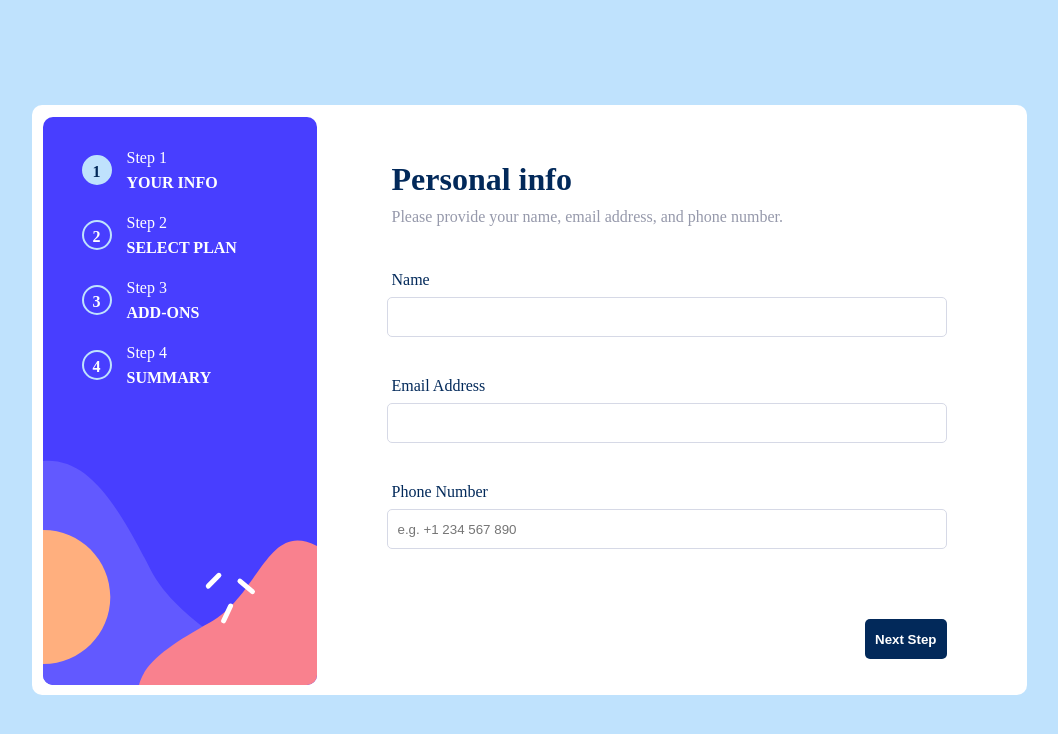
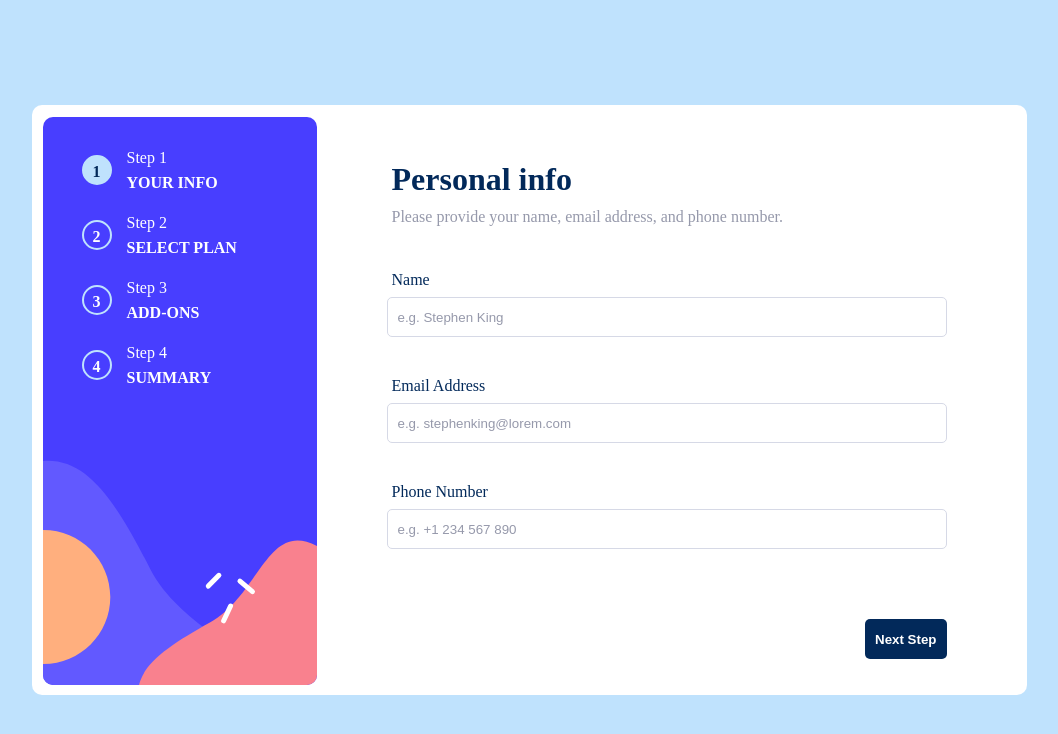
Before and after one commit to andreeaorian/multi-step-form, a React (Create React App) app: page / in a window 1280 px wide. Shown: the top 734 px of the page, without its empty margins (111-1169 px from the left). Built offline with nearby package versions, Linux system fonts and the light colour scheme; the HTML template or start-up script is replaced by a standard one.

Commit message:
Add placeholder to all inputs

```diff
--- a/src/App.scss
+++ b/src/App.scss
@@ -118,6 +118,7 @@
 							}
 
 							&::placeholder {
+								color: $cool_gray;
 								font-weight: normal;
 							}
 						}
--- a/src/components/Form/Step1Content.js
+++ b/src/components/Form/Step1Content.js
@@ -3,12 +3,24 @@ export function Step1Content() {
 		<form className="step1">
 			<div className="group">
 				<label htmlFor="name">Name</label> <br />
-				<input type="text" id="name" name="name" required />
+				<input
+					type="text"
+					id="name"
+					name="name"
+					placeholder="e.g. Stephen King"
+					required
+				/>
 			</div>
 
 			<div className="group">
 				<label htmlFor="email">Email Address</label> <br />
-				<input type="email" id="email" name="email" required />
+				<input
+					type="email"
+					id="email"
+					name="email"
+					placeholder="e.g. stephenking@lorem.com"
+					required
+				/>
 			</div>
 
 			<div className="group">
```
